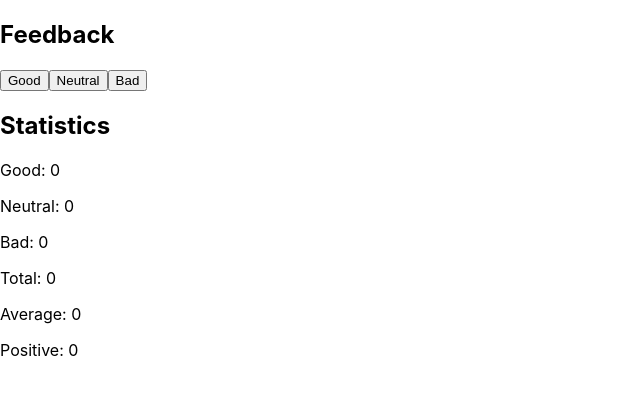
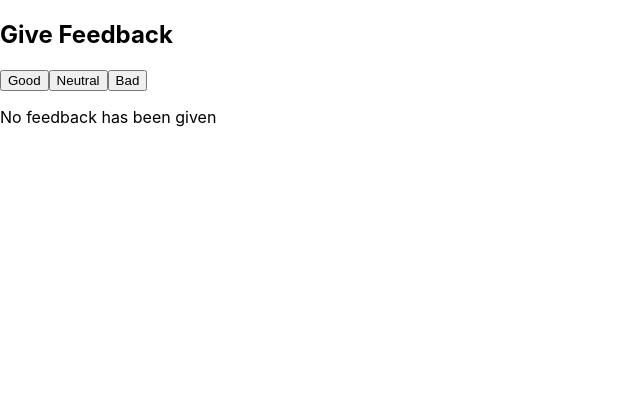
Before and after one commit to ryan-lewin/fullstackopen-2021-exercises, a React (Create React App) app in the folder part1/unicafe/: page / in a window 1280 px wide. Shown: the top 394 px of the page, without its empty margins (0-640 px from the left). Built offline with nearby package versions, Linux system fonts and the light colour scheme; the HTML template or start-up script is replaced by a standard one.

Commit message:
Completes exercise 1.9

```diff
--- a/part1/unicafe/src/components/Feedback.js
+++ b/part1/unicafe/src/components/Feedback.js
@@ -4,7 +4,7 @@ import Button from './Button'
 const Feedback = ({setValues}) => {
   return (
     <div>
-      <h2>Feedback</h2>
+      <h2>Give Feedback</h2>
       <div style={{display: 'flex'}}>
         <Button onclick={setValues[0]} text='Good'/>
         <Button onclick={setValues[1]} text='Neutral'/>
--- a/part1/unicafe/src/components/Statistics.js
+++ b/part1/unicafe/src/components/Statistics.js
@@ -6,6 +6,7 @@ const Statistics = ({goodValue, neutralValue, badValue, totalValue}) => {
   const averageValue = goodValue - badValue || 0
   const positiveValue = goodValue * 100 / totalValue || 0
 
+  if(totalValue > 0) {
     return (
       <div>
         <h2>Statistics</h2>
@@ -19,4 +20,12 @@ const Statistics = ({goodValue, neutralValue, badValue, totalValue}) => {
     )
   }
 
+  return (
+    <div>
+      <p>No feedback has been given</p>
+    </div>
+  )
+
+}
+
 export default Statistics
```
Lines whose indentation alone changed are shown as unchanged.
